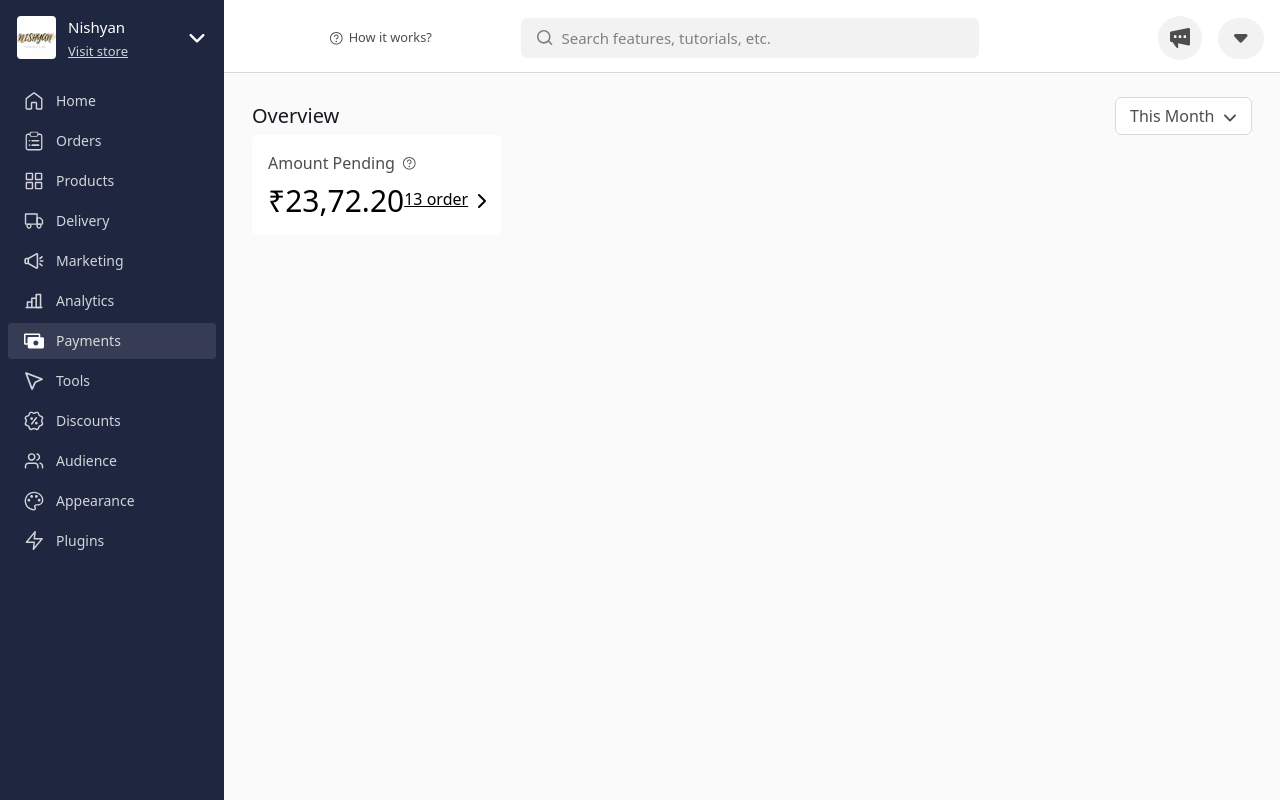
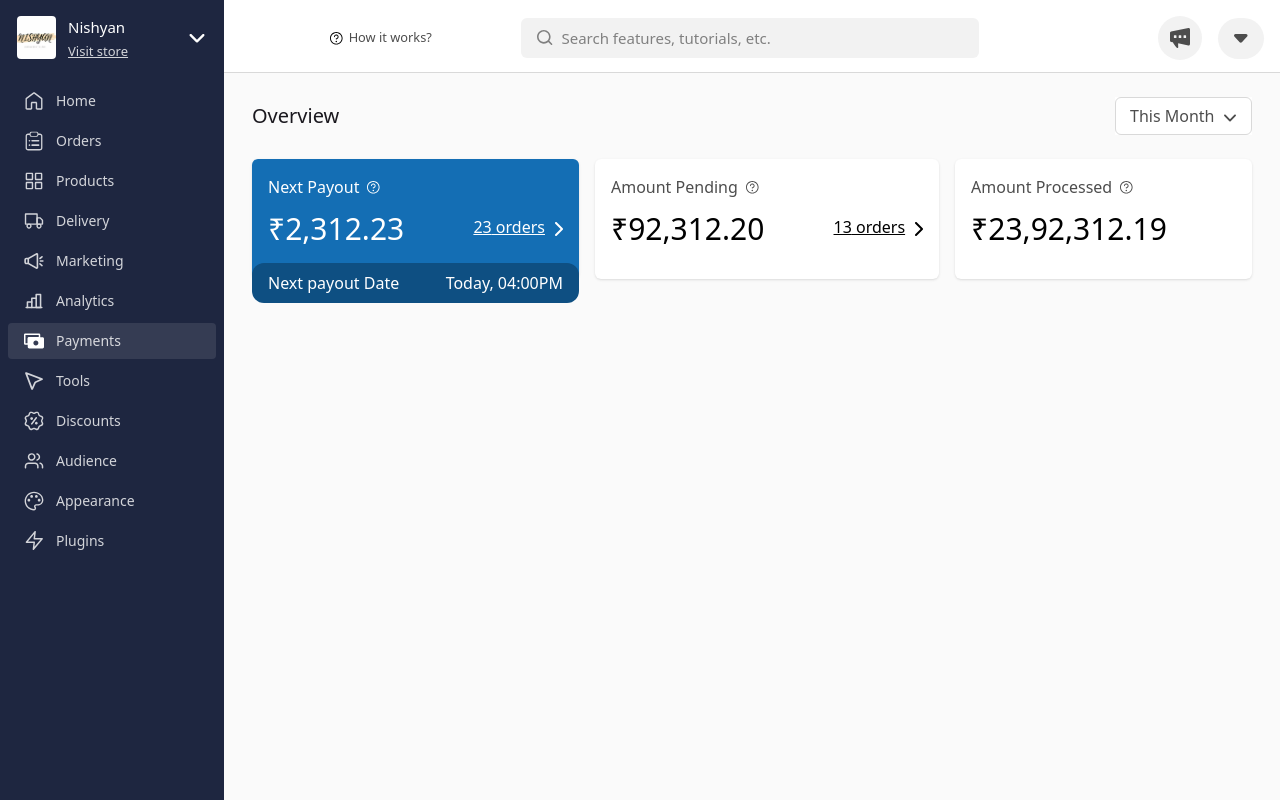
Before and after one commit to WadadParker/dukaan-design-breakdown, a React (Vite) app: page / in a window 1280 px wide. Built offline with nearby package versions, Linux system fonts and the light colour scheme.

Commit message:
feat: blue card

```diff
--- a/src/App.tsx
+++ b/src/App.tsx
@@ -1,6 +1,7 @@
 import ArrowDown from "./components/icons/ArrowDown"
 import ArrowRight from "./components/icons/ArrowRight"
 import QuestionMark from "./components/icons/QuestionMark"
+import AmountCard from "./components/main/AmountCard"
 import Navbar from "./components/main/Navbar"
 import NavItems from "./components/sidebar/NavItems"
 import ProfileHeader from "./components/sidebar/ProfileHeader"
@@ -16,7 +17,7 @@ function App() {
         </div>
         <div className="grow ">
           <Navbar />
-          <main className="px-7 pt-6">
+          <main className="px-7 pt-6 space-y-6">
             <section className='flex justify-between items-center'>
               <h1 className='text-text-dark text-xl font-medium'>Overview</h1>
               <aside className='relative bg-white'>
@@ -27,22 +28,13 @@ function App() {
                 <ArrowDown />
               </aside>
             </section>
-            <ul className="flex">
-              <li className="rounded-md bg-white p-4 space-y-2">
-                <header className="flex items-center gap-x-2">
-                  <h1 className="text-text">Amount Pending</h1>
-                  <QuestionMark />
-                </header>
 
-                <aside className="flex justify-between">
-                  <h1 className=" text-3xl font-medium">₹23,72.20</h1>
-                  <button className="flex items-center underline gap-x-2.5">
-                    <p className="mb-1">13 order</p>
-                    <ArrowRight />
-                  </button>
-                </aside>
-              </li>
+            <ul className="flex gap-x-4">
+              <AmountCard blueCard title="Next Payout" amount="2,312.23" orders={23}/>
+              <AmountCard title="Amount Pending" amount="92,312.20" orders={13}/>
+              <AmountCard title="Amount Processed" amount="23,92,312.19"/>
             </ul>
+
           </main>
         </div>
       </div>
--- a/src/components/icons/QuestionMark.tsx
+++ b/src/components/icons/QuestionMark.tsx
@@ -2,9 +2,9 @@
 const QuestionMark = ({size}:{size?:string}) => {
   return (
     <svg width="13" height="13" viewBox="0 0 13 13" fill="none" xmlns="http://www.w3.org/2000/svg" className={`${size}`}>
-        <path fill-rule="evenodd" clip-rule="evenodd" d="M7.07763 9.48064C7.07763 9.9101 6.72949 10.2583 6.30002 10.2583C5.87056 10.2583 5.52241 9.9101 5.52241 9.48064C5.52241 9.05118 5.87056 8.70303 6.30002 8.70303C6.72949 8.70303 7.07763 9.05118 7.07763 9.48064Z" fill="#4D4D4D"/>
-        <path fill-rule="evenodd" clip-rule="evenodd" d="M5.42705 2.70751C5.84386 2.53486 6.30251 2.48969 6.745 2.5777C7.18749 2.66572 7.59394 2.88297 7.91296 3.20199C8.23198 3.52101 8.44923 3.92746 8.53725 4.36995C8.62526 4.81244 8.58009 5.27109 8.40744 5.6879C8.23479 6.10472 7.94241 6.46097 7.56729 6.71162C7.32319 6.87473 7.05119 6.98834 6.76665 7.04781V7.1478C6.76665 7.40553 6.55772 7.61447 6.29998 7.61447C6.04225 7.61447 5.83332 7.40553 5.83332 7.1478V6.62939C5.83332 6.50562 5.88248 6.38693 5.97 6.29941C6.05752 6.21189 6.17622 6.16272 6.29998 6.16272C6.56654 6.16272 6.82712 6.08368 7.04876 5.93559C7.2704 5.78749 7.44314 5.577 7.54515 5.33073C7.64716 5.08446 7.67385 4.81347 7.62185 4.55203C7.56984 4.29059 7.44148 4.05044 7.25299 3.86196C7.06451 3.67347 6.82436 3.54511 6.56292 3.4931C6.30148 3.4411 6.03049 3.46779 5.78422 3.5698C5.53795 3.67181 5.32746 3.84455 5.17936 4.06619C5.03127 4.28783 4.95222 4.5484 4.95222 4.81497C4.95222 5.0727 4.74329 5.28163 4.48556 5.28163C4.22782 5.28163 4.01889 5.0727 4.01889 4.81497C4.01889 4.36381 4.15267 3.92278 4.40332 3.54766C4.65397 3.17253 5.01023 2.88016 5.42705 2.70751Z" fill="#4D4D4D"/>
-        <path fill-rule="evenodd" clip-rule="evenodd" d="M6.3 0.933333C3.33607 0.933333 0.933333 3.33607 0.933333 6.3C0.933333 9.26393 3.33607 11.6667 6.3 11.6667C9.26393 11.6667 11.6667 9.26393 11.6667 6.3C11.6667 3.33607 9.26393 0.933333 6.3 0.933333ZM0 6.3C0 2.82061 2.82061 0 6.3 0C9.7794 0 12.6 2.82061 12.6 6.3C12.6 9.7794 9.7794 12.6 6.3 12.6C2.82061 12.6 0 9.7794 0 6.3Z" fill="#4D4D4D"/>
+        <path fill-rule="evenodd" clip-rule="evenodd" d="M7.07763 9.48064C7.07763 9.9101 6.72949 10.2583 6.30002 10.2583C5.87056 10.2583 5.52241 9.9101 5.52241 9.48064C5.52241 9.05118 5.87056 8.70303 6.30002 8.70303C6.72949 8.70303 7.07763 9.05118 7.07763 9.48064Z" fill="currentColor"/>
+        <path fill-rule="evenodd" clip-rule="evenodd" d="M5.42705 2.70751C5.84386 2.53486 6.30251 2.48969 6.745 2.5777C7.18749 2.66572 7.59394 2.88297 7.91296 3.20199C8.23198 3.52101 8.44923 3.92746 8.53725 4.36995C8.62526 4.81244 8.58009 5.27109 8.40744 5.6879C8.23479 6.10472 7.94241 6.46097 7.56729 6.71162C7.32319 6.87473 7.05119 6.98834 6.76665 7.04781V7.1478C6.76665 7.40553 6.55772 7.61447 6.29998 7.61447C6.04225 7.61447 5.83332 7.40553 5.83332 7.1478V6.62939C5.83332 6.50562 5.88248 6.38693 5.97 6.29941C6.05752 6.21189 6.17622 6.16272 6.29998 6.16272C6.56654 6.16272 6.82712 6.08368 7.04876 5.93559C7.2704 5.78749 7.44314 5.577 7.54515 5.33073C7.64716 5.08446 7.67385 4.81347 7.62185 4.55203C7.56984 4.29059 7.44148 4.05044 7.25299 3.86196C7.06451 3.67347 6.82436 3.54511 6.56292 3.4931C6.30148 3.4411 6.03049 3.46779 5.78422 3.5698C5.53795 3.67181 5.32746 3.84455 5.17936 4.06619C5.03127 4.28783 4.95222 4.5484 4.95222 4.81497C4.95222 5.0727 4.74329 5.28163 4.48556 5.28163C4.22782 5.28163 4.01889 5.0727 4.01889 4.81497C4.01889 4.36381 4.15267 3.92278 4.40332 3.54766C4.65397 3.17253 5.01023 2.88016 5.42705 2.70751Z" fill="currentColor"/>
+        <path fill-rule="evenodd" clip-rule="evenodd" d="M6.3 0.933333C3.33607 0.933333 0.933333 3.33607 0.933333 6.3C0.933333 9.26393 3.33607 11.6667 6.3 11.6667C9.26393 11.6667 11.6667 9.26393 11.6667 6.3C11.6667 3.33607 9.26393 0.933333 6.3 0.933333ZM0 6.3C0 2.82061 2.82061 0 6.3 0C9.7794 0 12.6 2.82061 12.6 6.3C12.6 9.7794 9.7794 12.6 6.3 12.6C2.82061 12.6 0 9.7794 0 6.3Z" fill="currentColor"/>
     </svg>
 
   )
--- /dev/null
+++ b/src/components/main/AmountCard.tsx
@@ -0,0 +1,36 @@
+import ArrowRight from "../icons/ArrowRight"
+import QuestionMark from "../icons/QuestionMark"
+
+type AmountCardProps = {
+    title: string;
+    amount:string;
+    orders?: number;
+    blueCard?: true;
+}
+
+const AmountCard: React.FC<AmountCardProps> = ({title,amount,orders,blueCard=false}) => {
+  return (
+    <li className={` ${blueCard?"relative text-white bg-secondary":"bg-white"} grow rounded-md p-4 pb-5 space-y-3 shadow  `}>
+        <header className={` ${blueCard?"text-white":"text-text"} flex items-center gap-x-2`}>
+            <h1 >{title}</h1>
+            <QuestionMark />
+        </header>
+
+        <aside className="flex justify-between">
+            <h1 className=" text-3xl font-medium self-start">₹{amount}</h1>
+            {orders && <button className="flex items-center underline gap-x-2.5">
+                <p className="mb-1">{orders} orders</p>
+                <ArrowRight />
+            </button>}
+        </aside>
+        {blueCard &&
+        <aside className="absolute -bottom-6 right-0 left-0 bg-seconary-dark text-white
+        flex justify-between px-4 py-2 rounded-xl">
+            <h1>Next payout Date</h1>
+            <h2>Today, 04:00PM</h2>
+        </aside>}
+    </li>
+  )
+}
+
+export default AmountCard
--- a/src/index.css
+++ b/src/index.css
@@ -20,5 +20,6 @@
   --color-text: #4D4D4D ;
   --color-text-dark: #1A181E ;
   --color-secondary: #146EB4 ;
+  --color-seconary-dark: #0E4F82 ;
   --color-border: #D9D9D9
 }
```
